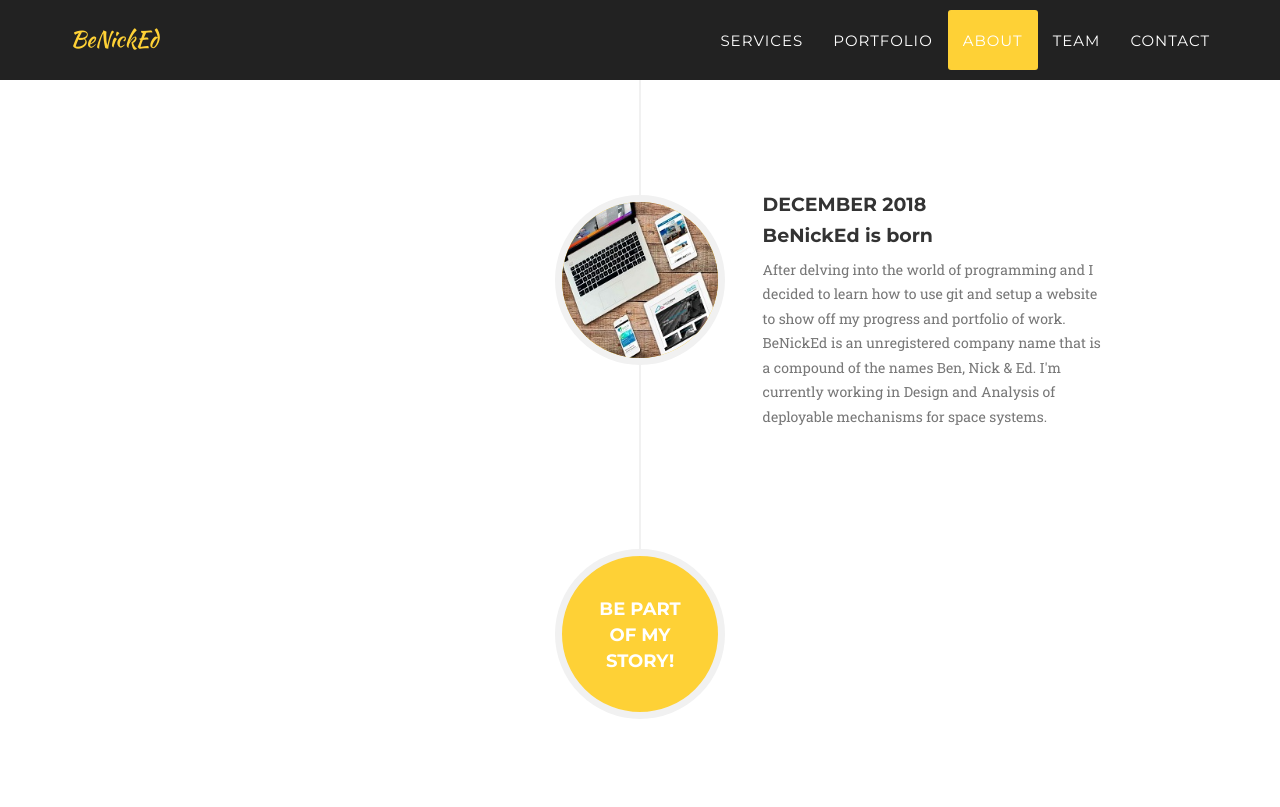
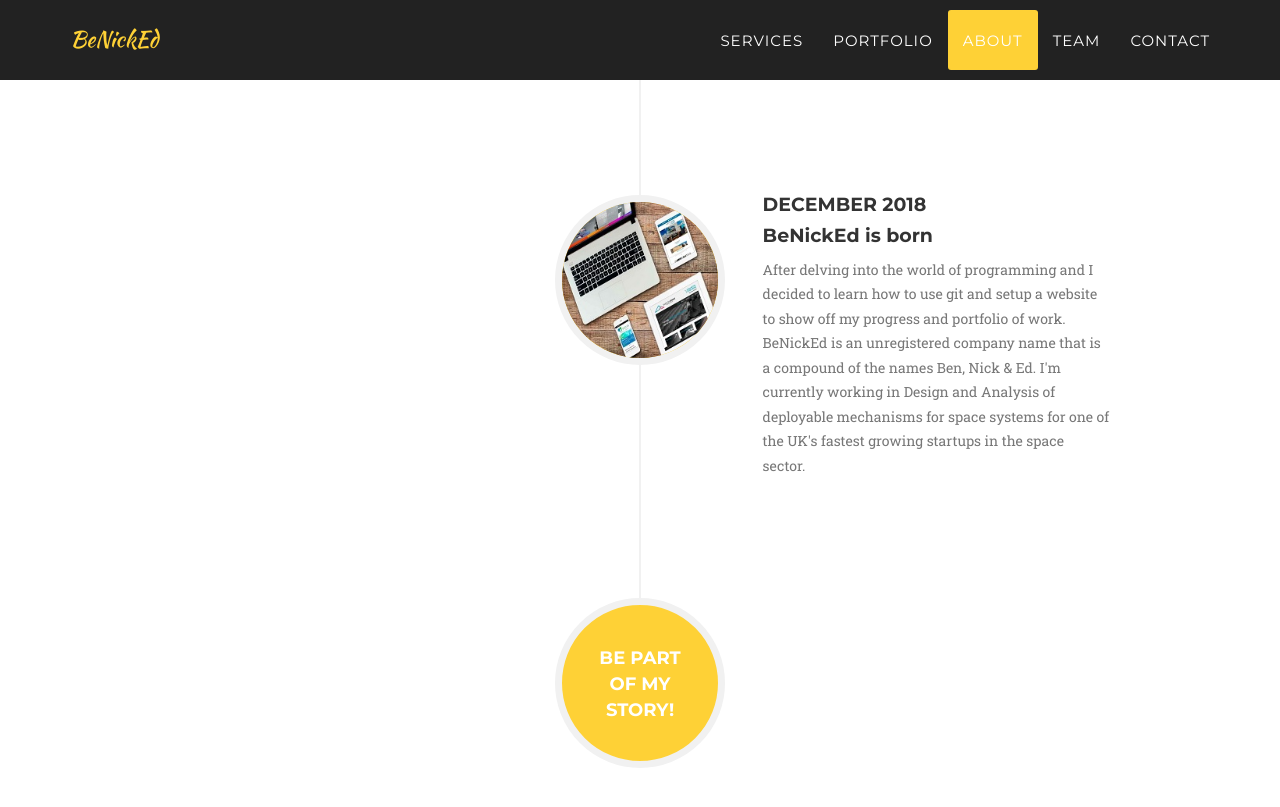
Before and after one commit to lilNickyg/NickGraham.github.io, a Jekyll site: the page built from index.html, in a window 1280 px wide and 900 px high, scrolled down 4877 px. Shown: the top 807 px of the window. Built offline with Jekyll 4.4.1, drawn with Linux system fonts in a browser that asks for light colours; some web fonts are replaced.

Commit message:
change about a little bit

```diff
--- a/_includes/about.html
+++ b/_includes/about.html
@@ -68,7 +68,7 @@
                                 </div>
                                 <div class="timeline-body">
                                     <p class="text-muted">After delving into the world of programming and I decided to learn how to use git and setup a website to show off my progress and portfolio of work.
-                                       BeNickEd is an unregistered company name that is a compound of the names Ben, Nick & Ed. I'm currently working in Design and Analysis of deployable mechanisms for space systems.</p>
+                                       BeNickEd is an unregistered company name that is a compound of the names Ben, Nick & Ed. I'm currently working in Design and Analysis of deployable mechanisms for space systems for one of the UK's fastest growing startups in the space sector.</p>
                                 </div>
                             </div>
                         </li>
```
